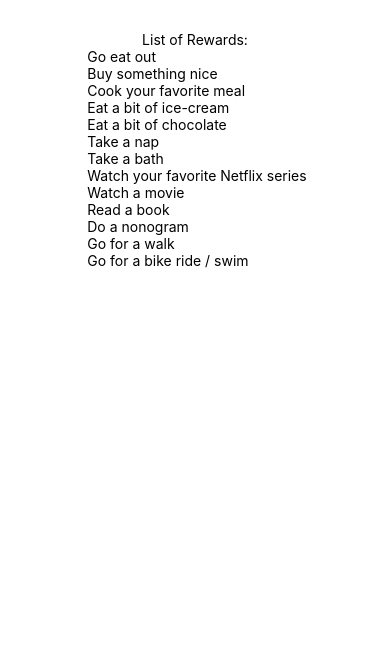
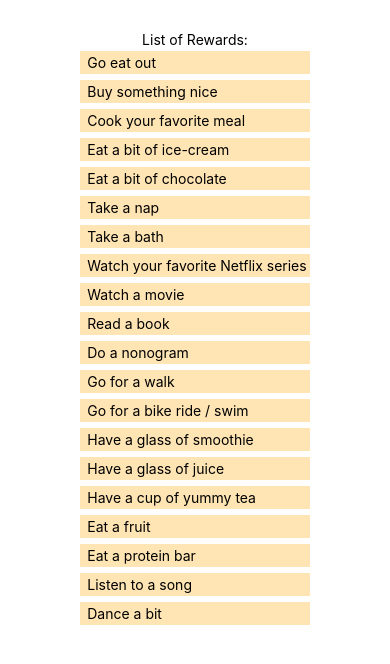
Before and after one commit to PaiviKero/Celebalooza, a React Native app: screen / in a window 390 px wide. Shown: the top 664 px of the page. Built offline with nearby package versions, Linux system fonts and the light colour scheme.

Commit message:
RewardListContext and bit of styling

```diff
--- a/App.js
+++ b/App.js
@@ -1,9 +1,13 @@
 import { RewardListScreen } from "./src/screens/reward-list.screen";
+
+import { RewardListContextProvider } from "./src/services/reward-list.context";
 
 export default function App() {
   return (
     <>
-      <RewardListScreen />
+      <RewardListContextProvider>
+        <RewardListScreen />
+      </RewardListContextProvider>
     </>
   );
 }
--- a/src/screens/reward-list.screen.js
+++ b/src/screens/reward-list.screen.js
@@ -1,26 +1,17 @@
+import { useContext } from "react";
 import { StyleSheet, Text, View, FlatList } from "react-native";
 
+import { RewardListContext } from "../services/reward-list.context";
+
 export const RewardListScreen = () => {
+  const { rewardList } = useContext(RewardListContext);
+
   return (
     <View style={styles.container}>
       <Text>List of Rewards:</Text>
       <FlatList
-        data={[
-          { key: "Go eat out" },
-          { key: "Buy something nice" },
-          { key: "Cook your favorite meal" },
-          { key: "Eat a bit of ice-cream" },
-          { key: "Eat a bit of chocolate" },
-          { key: "Take a nap" },
-          { key: "Take a bath" },
-          { key: "Watch your favorite Netflix series" },
-          { key: "Watch a movie" },
-          { key: "Read a book" },
-          { key: "Do a nonogram" },
-          { key: "Go for a walk" },
-          { key: "Go for a bike ride / swim" },
-        ]}
-        renderItem={({ item }) => <Text style={styles.titem}> {item.key}</Text>}
+        data={rewardList}
+        renderItem={({ item }) => <Text style={styles.item}> {item.key}</Text>}
       />
     </View>
   );
@@ -34,4 +25,10 @@ const styles = StyleSheet.create({
     alignItems: "center",
     justifyContent: "center",
   },
+  item: {
+    backgroundColor: "#FFE5B4",
+    padding: 3,
+    marginVertical: 3,
+    marginHorizontal: 16,
+  },
 });
--- /dev/null
+++ b/src/services/reward-list.context.js
@@ -0,0 +1,43 @@
+import { createContext, useState } from "react";
+
+export const RewardListContext = createContext();
+
+export const RewardListContextProvider = ({ children }) => {
+  const [rewardList, setRewardList] = useState([
+    { key: "Go eat out" },
+    { key: "Buy something nice" },
+    { key: "Cook your favorite meal" },
+    { key: "Eat a bit of ice-cream" },
+    { key: "Eat a bit of chocolate" },
+    { key: "Take a nap" },
+    { key: "Take a bath" },
+    { key: "Watch your favorite Netflix series" },
+    { key: "Watch a movie" },
+    { key: "Read a book" },
+    { key: "Do a nonogram" },
+    { key: "Go for a walk" },
+    { key: "Go for a bike ride / swim" },
+    { key: "Have a glass of smoothie" },
+    { key: "Have a glass of juice" },
+    { key: "Have a cup of yummy tea" },
+    { key: "Eat a fruit" },
+    { key: "Eat a protein bar" },
+    { key: "Listen to a song" },
+    { key: "Dance a bit" },
+  ]);
+
+  const add = (reward) => {
+    setRewardList([...rewardList, reward]);
+  };
+
+  return (
+    <RewardListContext.Provider
+      value={{
+        rewardList,
+        addToList: add,
+      }}
+    >
+      {children}
+    </RewardListContext.Provider>
+  );
+};
```
